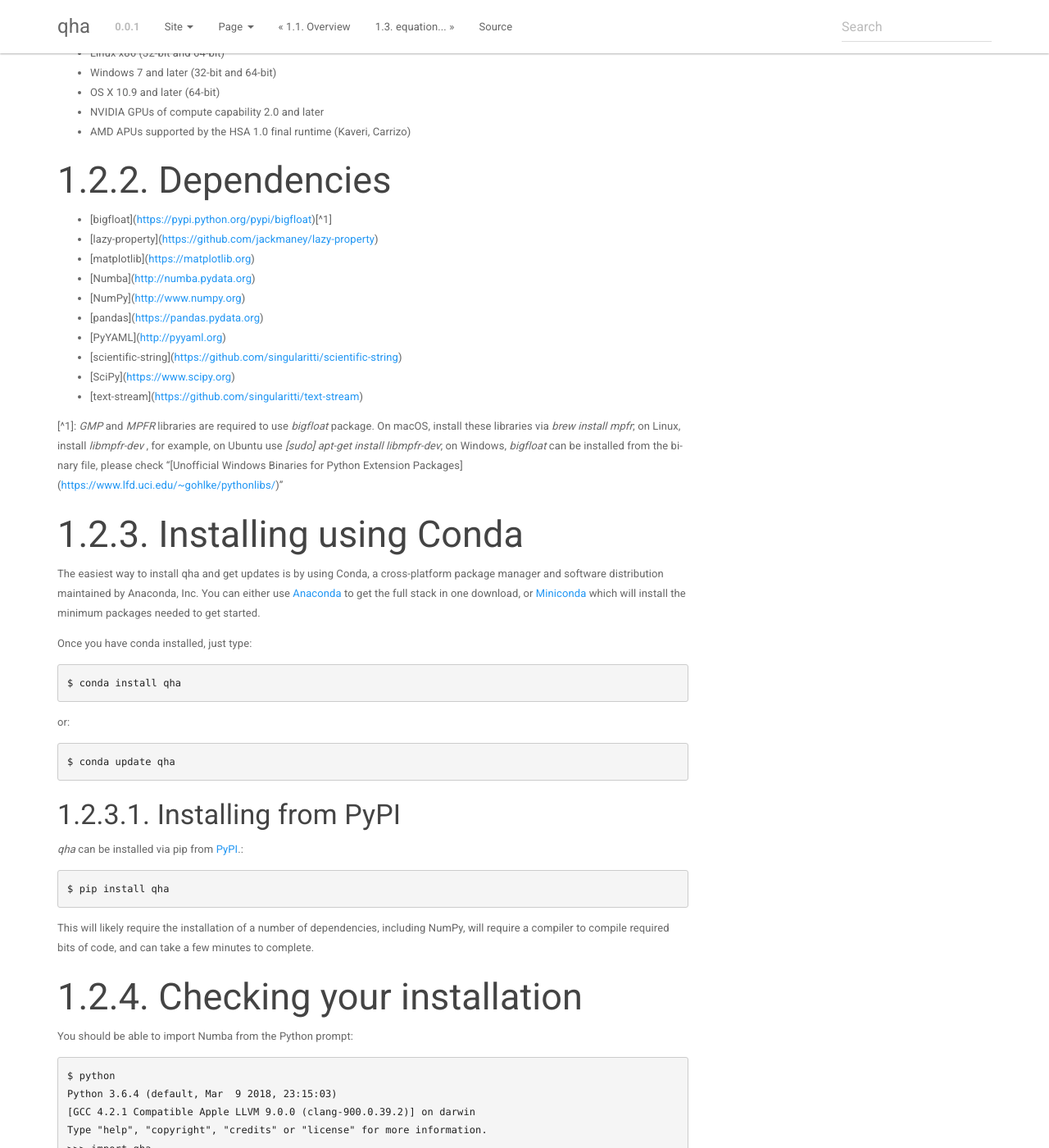
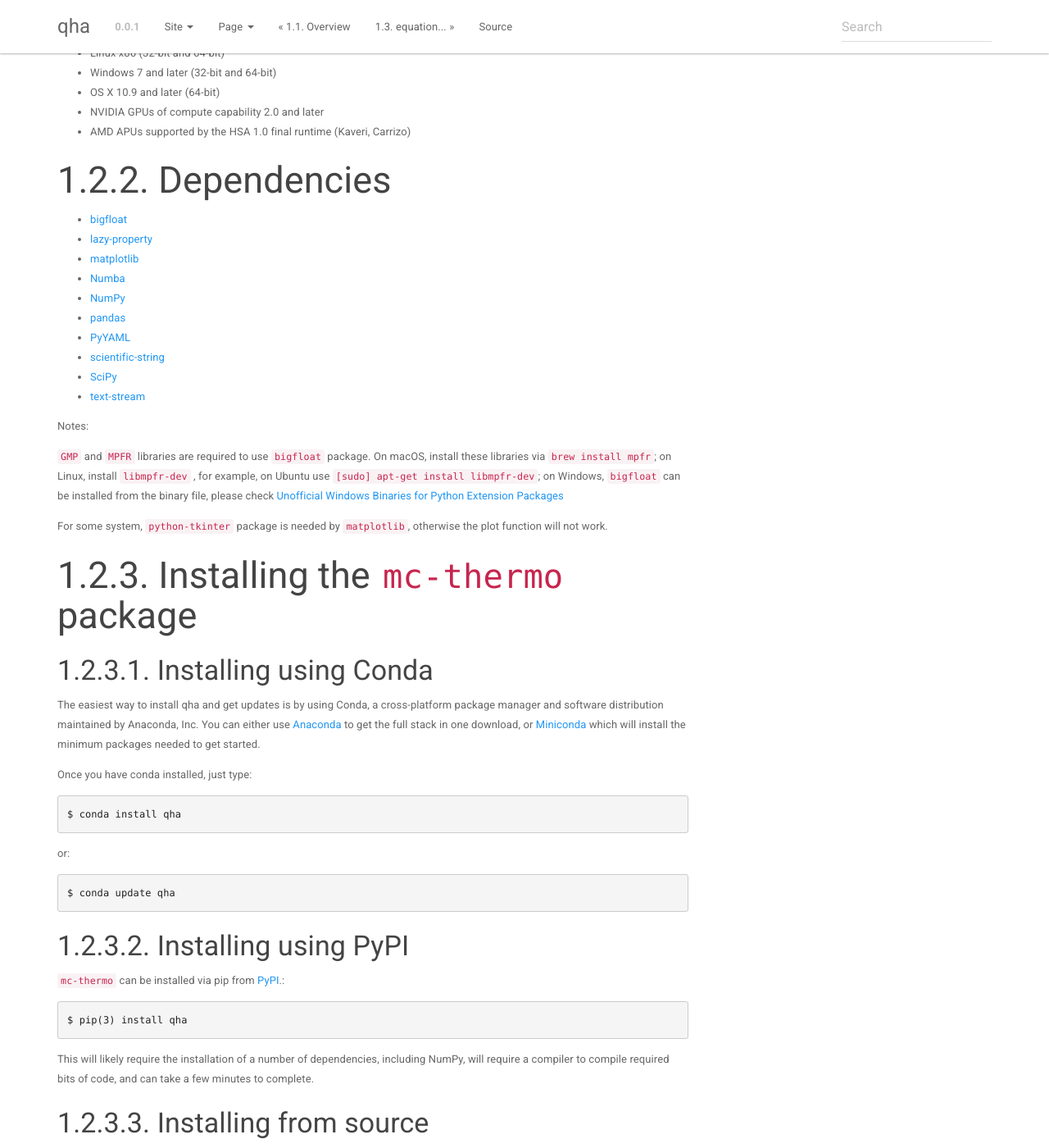
Before and after one commit to MineralsCloud/qha, a Sphinx documentation site: the page built from docs/source/user/installing.rst, in a window 1280 px wide and 1400 px high, scrolled down 250 px. Shown: the whole window at 82% size. Built offline with Sphinx 7.4.7, drawn with Linux system fonts in a browser that asks for light colours; some of the changed text lies outside the part shown.

Commit message:
Update the installing.rst

```diff
--- a/docs/source/user/installing.rst
+++ b/docs/source/user/installing.rst
@@ -17,22 +17,31 @@ Our supported platforms are:
 
 Dependencies
 ------------
-- [bigfloat](https://pypi.python.org/pypi/bigfloat)[^1]
-- [lazy-property](https://github.com/jackmaney/lazy-property)
-- [matplotlib](https://matplotlib.org)
-- [Numba](http://numba.pydata.org)
-- [NumPy](http://www.numpy.org)
-- [pandas](https://pandas.pydata.org)
-- [PyYAML](http://pyyaml.org)
-- [scientific-string](https://github.com/singularitti/scientific-string)
-- [SciPy](https://www.scipy.org)
-- [text-stream](https://github.com/singularitti/text-stream)
+- `bigfloat <https://pypi.python.org/pypi/bigfloat)>`_
+- `lazy-property <https://github.com/jackmaney/lazy-property>`_
+- `matplotlib <https://matplotlib.org>`_
+- `Numba <http://numba.pydata.org>`_
+- `NumPy <http://www.numpy.org>`_
+- `pandas <https://pandas.pydata.org>`_
+- `PyYAML <http://pyyaml.org>`_
+- `scientific-string <https://github.com/singularitti/scientific-string>`_
+- `SciPy <https://www.scipy.org>`_
+- `text-stream <https://github.com/singularitti/text-stream>`_
 
-[^1]: `GMP` and `MPFR` libraries are required to use `bigfloat` package. On macOS, install these libraries via `brew install mpfr`; on Linux, install `libmpfr-dev` , for example, on Ubuntu use `[sudo] apt-get install libmpfr-dev`; on Windows, `bigfloat` can be installed from the binary file, please check  "[Unofficial Windows Binaries for Python Extension Packages](https://www.lfd.uci.edu/~gohlke/pythonlibs/)"
+Notes:
 
+``GMP`` and ``MPFR`` libraries are required to use ``bigfloat`` package. On macOS,
+install these libraries via ``brew install mpfr``; on Linux, install ``libmpfr-dev`` ,
+for example, on Ubuntu use ``[sudo] apt-get install libmpfr-dev``;
+on Windows, ``bigfloat`` can be installed from the binary file, please check
+`Unofficial Windows Binaries for Python Extension Packages <https://www.lfd.uci.edu/~gohlke/pythonlibs/>`_
 
+For some system, ``python-tkinter`` package is needed by ``matplotlib``, otherwise the plot function will not work.
+
+Installing the ``mc-thermo`` package
+----------------------------------
 Installing using Conda
-----------------------
+~~~~~~~~~~~~~~~~~~~~~~
 
 The easiest way to install qha and get updates is by using Conda,
 a cross-platform package manager and software distribution maintained
@@ -49,17 +58,23 @@ or::
 
    $ conda update qha
 
-Installing from PyPI
+Installing using PyPI
 ~~~~~~~~~~~~~~~~~~~~
 
-`qha` can be installed via pip from
+``mc-thermo`` can be installed via pip from
 `PyPI <http://pypi.python.org/pypi/qha>`__.::
 
-   $ pip install qha
+   $ pip(3) install qha
 
 This will likely require the installation of a number of dependencies,
 including NumPy, will require a compiler to compile required bits of code,
 and can take a few minutes to complete.
+
+Installing from source
+~~~~~~~~~~~~~~~~~~~~~~
+Download the `latest release <https://github.com/MineralsCloud/qha/releases>`_ , and go to the top-level directory, run::
+
+   $ pip(3) install -e .
 
 Checking your installation
 --------------------------
```
